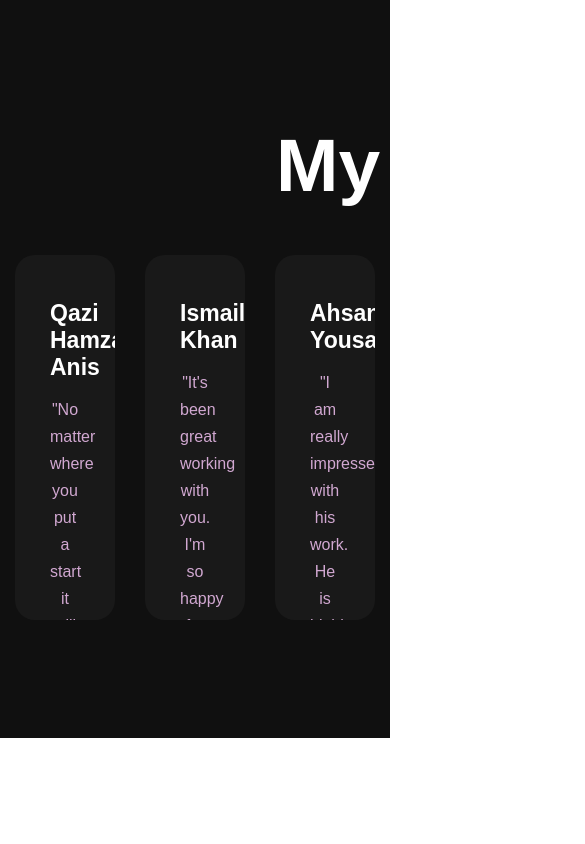
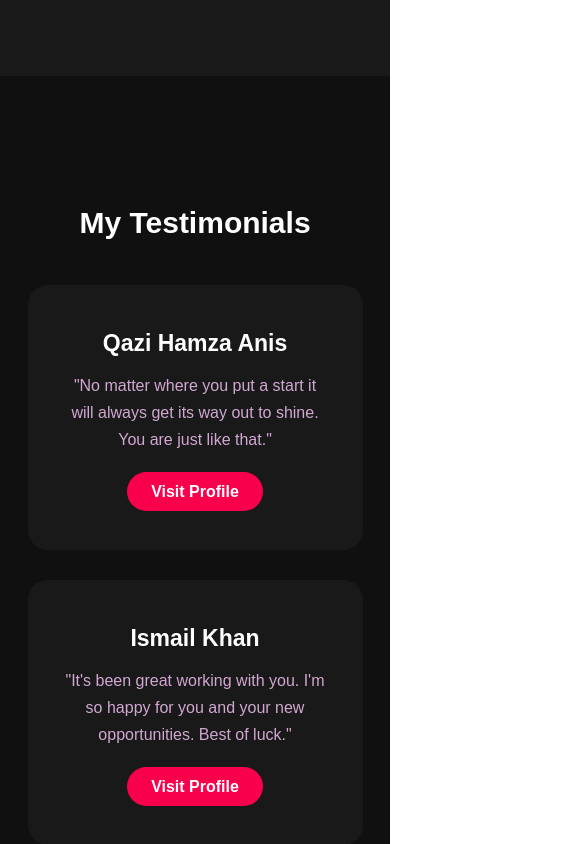
Before and after one commit to zainhanif73/Portfoilo, a React (Create React App) app: page / in a window 390 px wide. Shown: the part 1320-2164 px from the top of the page, 585 px wide, since content can reach past the window. Before the commit the page ends 2058 px from the top, so only its background shows below. Built offline with nearby package versions, Linux system fonts and the light colour scheme.

Commit message:
Refactor:(Made the Testimonials Responsive)

```diff
--- a/src/Components/Index.jsx
+++ b/src/Components/Index.jsx
@@ -41,7 +41,7 @@ function Index() {
         </div>
       </div>
 
-      <section className="about" id="about">
+      <section className="about" id="about"  style={{marginTop:"1px;"}}>
         <div className="main">
           <img className='Myimg' src={img} alt="Image of me" />
           <div className="about-text">
@@ -58,16 +58,16 @@ function Index() {
 
       {/* <!-----service section start-----------> */}
       <div className="service" id="testimonial">
-        <div className="title">
+        <div className="title ">
           <h2>My Testimonials</h2>
         </div>
 
-        <div className="box">
+        <div className="box" style={{display:"flex" , flexWrap:"wrap"}}>
           <div className="card">
             <i className="fas fa-bars"></i>
             <h5>Qazi Hamza Anis </h5>
             <div className="pra">
-              <p>"No matter where you put a start it will always get its way out to shile. You are just like that."</p>
+              <p>"No matter where you put a start it will always get its way out to shine. You are just like that."</p>
 
               <p style={{ textAlign: "center" }}>
                 <a className="button" href="https://www.linkedin.com/in/qazihamzaanis/" target={"_blank"}>Visit Profile</a>
@@ -78,7 +78,7 @@ function Index() {
             <i className="fas fa-bars"></i>
             <h5>Ismail Khan </h5>
             <div className="pra">
-              <p>"It's been great working with you. I'm so happy for you and your new opportunity. Best of luck."</p>
+              <p>"It's been great working with you. I'm so happy for you and your new opportunities. Best of luck."</p>
 
               <p style={{ textAlign: "center" }}>
                 <a className="button" href="https://www.linkedin.com/in/ismail-khan-092696219/" target={"_blank"}>Visit Profile</a>
--- a/src/index.css
+++ b/src/index.css
@@ -22,7 +22,7 @@ nav {
 	padding-right: 8%;
 }
 
-.aboutMe{
+.aboutMe {
 	font-size: 35px;
 	padding: 0px;
 }
@@ -198,8 +198,7 @@ button:hover {
 
 .title h2 {
 	color: white;
-	font-size: 75px;
-	width: 1130px;
+	font-size: 50px;
 	margin: 30px auto;
 	text-align: center;
 }
@@ -212,7 +211,7 @@ button:hover {
 }
 
 .card {
-	height: 365px;
+	height: fit-content;
 	width: 335px;
 	padding: 20px 35px;
 	background: #191919;
@@ -353,15 +352,16 @@ footer p:nth-child(2) {
 }
 
 
+
 @media only screen and (max-width:600px) {
 	.hero {
-		height: 70vh;
+		height: 80vh;
 	}
 
 	.about-text h2 {
 		color: white;
 		font-size: 45px;
- 		text-transform: capitalize;
+		text-transform: capitalize;
 		margin-bottom: 20px;
 	}
 
@@ -384,4 +384,15 @@ footer p:nth-child(2) {
 	.main {
 		padding: 0px 30px;
 	}
+
+	.title {
+		justify-content: left;
+	}
+
+	.title h2 {
+		color: white;
+		font-size: 30px;
+		margin-left: 0px;
+	}
+
 }
```
